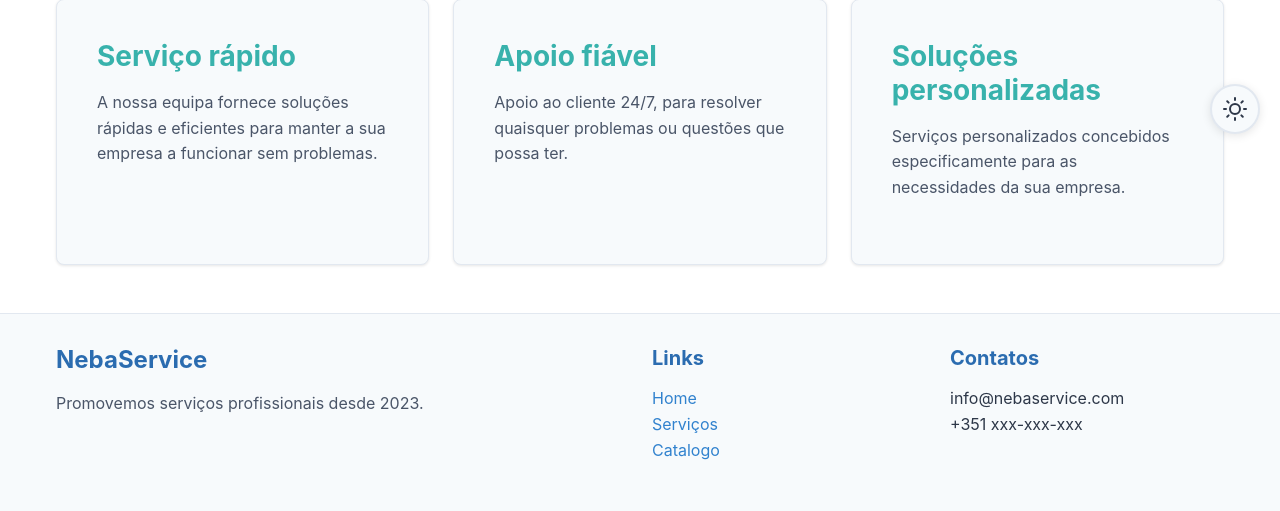
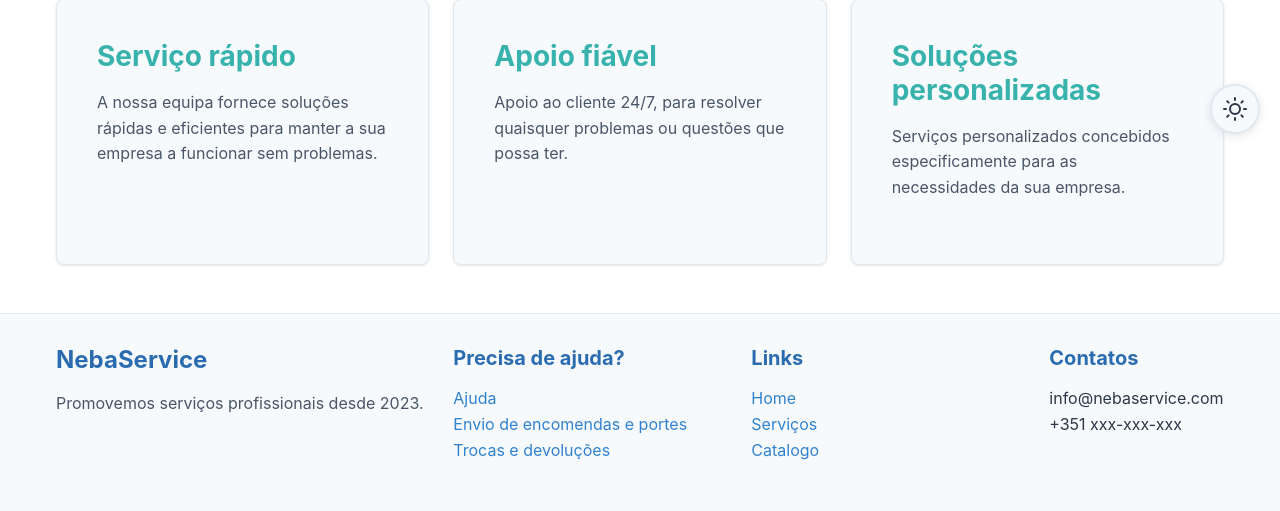
Before and after one commit to nyctopheliac/nebaservice, a PHP site: page / in a window 1280 px wide. Shown: the part 646-1157 px from the top of the page. Run offline with PHP 8.4, Linux system fonts and the light colour scheme.

Commit message:
"ajuda" footer

```diff
--- a/index.php
+++ b/index.php
@@ -88,9 +88,17 @@
   <footer class="footer">
     <div class="container">
       <div class="row">
-        <div class="col-md-6">
+        <div class="col-md-4">
           <h4>NebaService</h4>
           <p>Promovemos serviços profissionais desde 2023.</p>
+        </div>
+        <div class="col-md-3">
+          <h5>Precisa de ajuda?</h5>
+          <ul class="list-unstyled">
+            <li><a href="#">Ajuda</a></li>
+            <li><a href="#">Envio de encomendas e portes</a></li>
+            <li><a href="#">Trocas e devoluções</a></li>
+          </ul>
         </div>
         <div class="col-md-3">
           <h5>Links</h5>
@@ -100,7 +108,7 @@
             <li><a href="catalogo.php">Catalogo</a></li>
           </ul>
         </div>
-        <div class="col-md-3">
+        <div class="col-md-2">
           <h5>Contatos</h5>
           <ul class="list-unstyled">
             <li>info@nebaservice.com</li>
```
